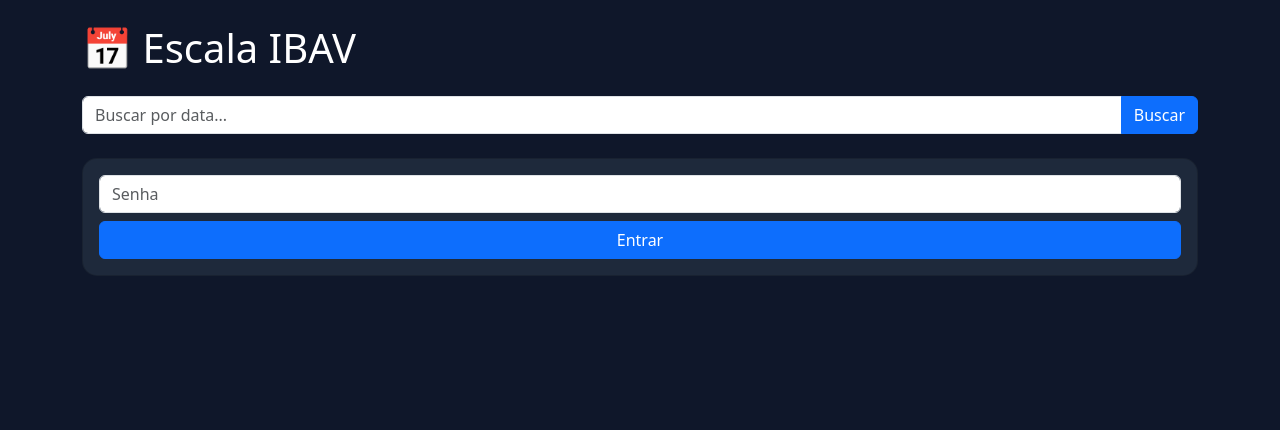
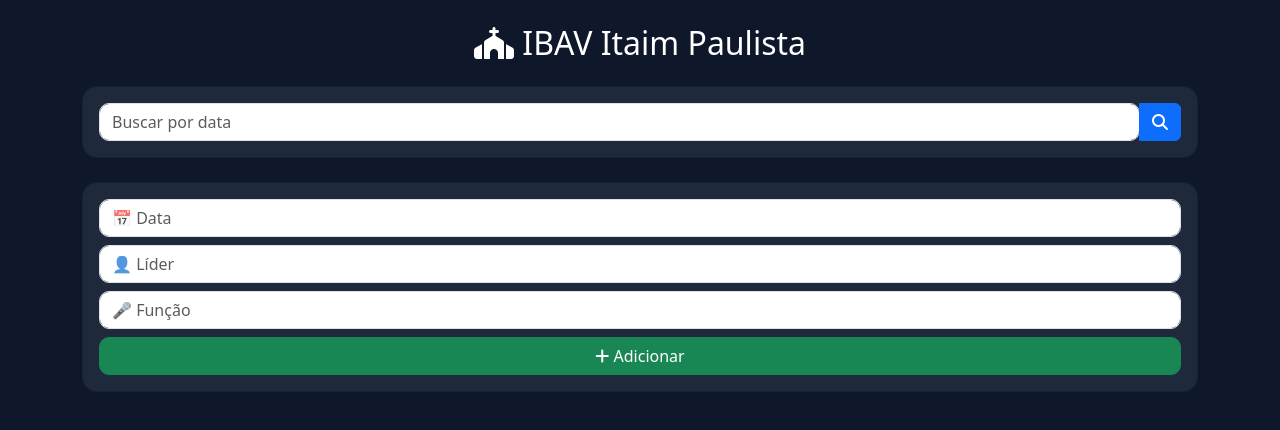
Before and after one commit to jhonathan701/ibav-escala, a Flask app: page / in a window 1280 px wide. Shown: the top 430 px of the page. Run offline with Flask 3, Linux system fonts and the light colour scheme; data that the repository does not hold is empty.

Commit message:
Update index.html

```diff
--- a/templates/index.html
+++ b/templates/index.html
@@ -1,16 +1,15 @@
 <!DOCTYPE html>
 <html lang="pt-br">
 <head>
-
 <meta charset="UTF-8">
+<title>IBAV Itaim Paulista</title>
 <meta name="viewport" content="width=device-width, initial-scale=1.0">
-
-<title>IBAV Escala</title>
 
 <link href="https://cdn.jsdelivr.net/npm/bootstrap@5.3.0/dist/css/bootstrap.min.css" rel="stylesheet">
 
+<link rel="stylesheet" href="https://cdnjs.cloudflare.com/ajax/libs/font-awesome/6.5.0/css/all.min.css">
+
 <style>
-
 body{
     background:#0f172a;
     color:white;
@@ -18,108 +17,115 @@ body{
 
 .card{
     background:#1e293b;
+    color:white;
     border-radius:15px;
 }
 
+.btn-app{
+    border-radius:10px;
+}
+
+input{
+    border-radius:10px !important;
+}
 </style>
-
 </head>
 
 <body class="container py-4">
 
-<h1 class="mb-4">
-    📅 Escala IBAV
-</h1>
+<h2 class="text-center mb-4">
+<i class="fa-solid fa-church"></i>
+IBAV Itaim Paulista
+</h2>
 
+<!-- 🔍 BUSCA -->
+<div class="card p-3 mb-4">
 
-<!-- 🔍 BUSCAR -->
-<form method="GET" class="mb-4">
+<form method="GET">
 
 <div class="input-group">
 
-        <input type="text"
-               name="buscar"
+<input
+type="text"
+name="busca"
 class="form-control"
-               placeholder="Buscar por data...">
+placeholder="Buscar por data">
 
 <button class="btn btn-primary">
-            Buscar
+<i class="fa fa-search"></i>
 </button>
 
 </div>
 
 </form>
 
-
-{% if admin %}
+</div>
 
 <!-- ➕ FORM -->
-<form method="POST" class="card p-3 mb-4">
+<div class="card p-3 mb-4">
 
-    <input class="form-control mb-2"
+<form method="POST">
+
+<input
+class="form-control mb-2"
 name="data"
-           placeholder="Data"
+placeholder="📅 Data"
 required>
 
-    <input class="form-control mb-2"
+<input
+class="form-control mb-2"
 name="lider"
-           placeholder="Líder"
+placeholder="👤 Líder"
 required>
 
-    <input class="form-control mb-2"
+<input
+class="form-control mb-2"
 name="funcao"
-           placeholder="Função"
+placeholder="🎤 Função"
 required>
 
-    <button class="btn btn-success">
+<button class="btn btn-success w-100 btn-app">
+<i class="fa-solid fa-plus"></i>
 Adicionar
 </button>
 
 </form>
 
-<a href="/logout" class="btn btn-danger mb-4">
-    Sair
-</a>
+</div>
 
-{% else %}
-
-<!-- 🔐 LOGIN -->
-<form action="/login" method="POST" class="card p-3 mb-4">
-
-    <input type="password"
-           name="senha"
-           class="form-control mb-2"
-           placeholder="Senha">
-
-    <button class="btn btn-primary">
-        Entrar
-    </button>
-
-</form>
-
-{% endif %}
-
-
-<!-- 📋 LISTA -->
-{% for item in escala %}
+<!-- 📋 ESCALAS -->
+{% for data, lista in escala.items() %}
 
 <div class="card p-3 mb-3">
 
-    <h4>
-        📅 {{ item.data }}
-    </h4>
+<h5>
+<i class="fa-solid fa-calendar-days"></i>
+{{ data }}
+</h5>
 
-    <p>
-        👤 {{ item.lider }}
-    </p>
+{% for pessoa in lista %}
 
-    <p>
-        🎤 {{ item.funcao }}
-    </p>
+<div class="d-flex justify-content-between align-items-center mb-2">
+
+<span>
+<i class="fa-solid fa-user"></i>
+{{ pessoa.lider }}
+
+-
+
+<i class="fa-solid fa-microphone"></i>
+{{ pessoa.funcao }}
+</span>
 
 </div>
 
 {% endfor %}
 
+</div>
+
+{% endfor %}
+
+<script src="https://cdn.jsdelivr.net/npm/bootstrap@5.3.0/dist/js/bootstrap.bundle.min.js"></script>
+
 </body>
 </html>
```
Lines whose indentation alone changed are shown as unchanged.
